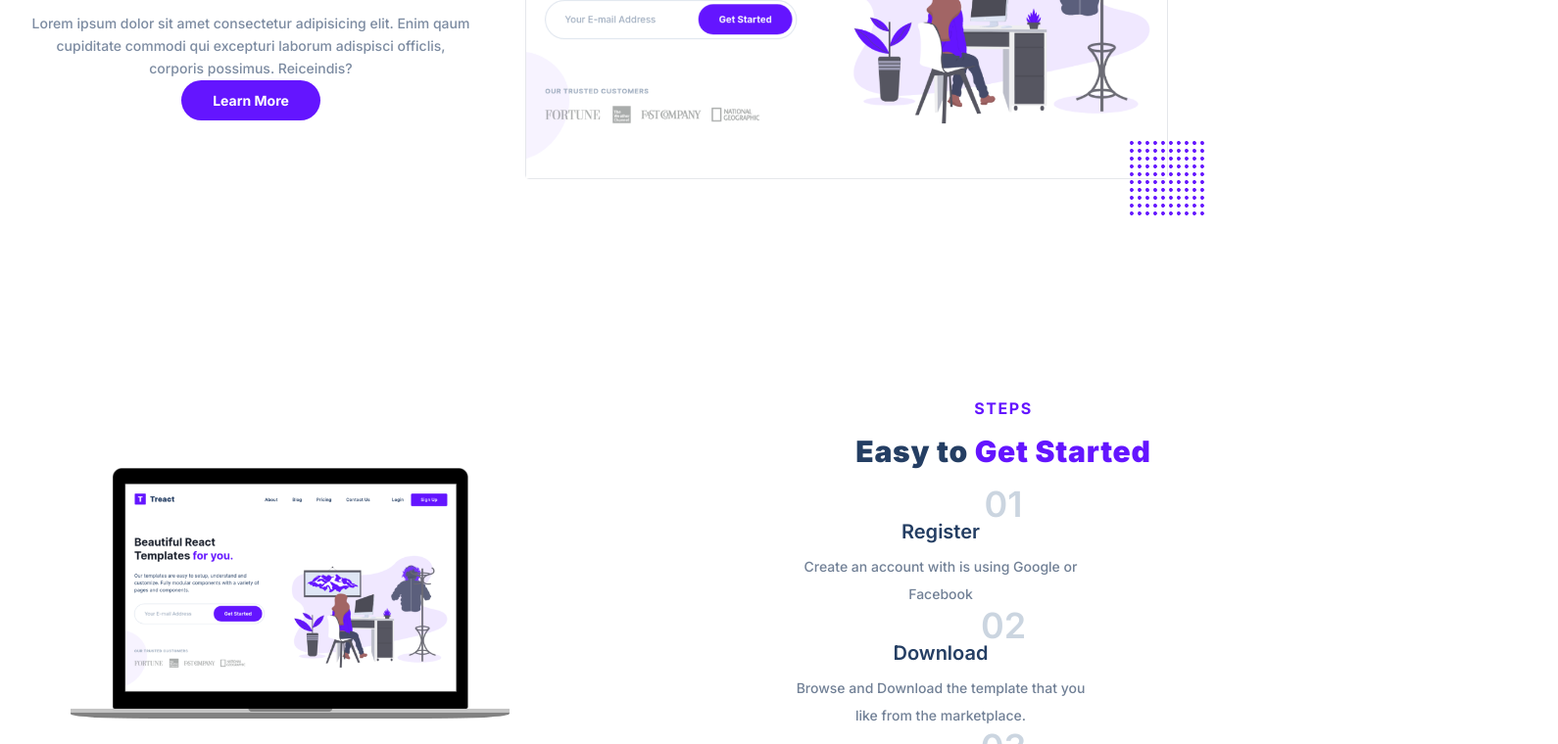
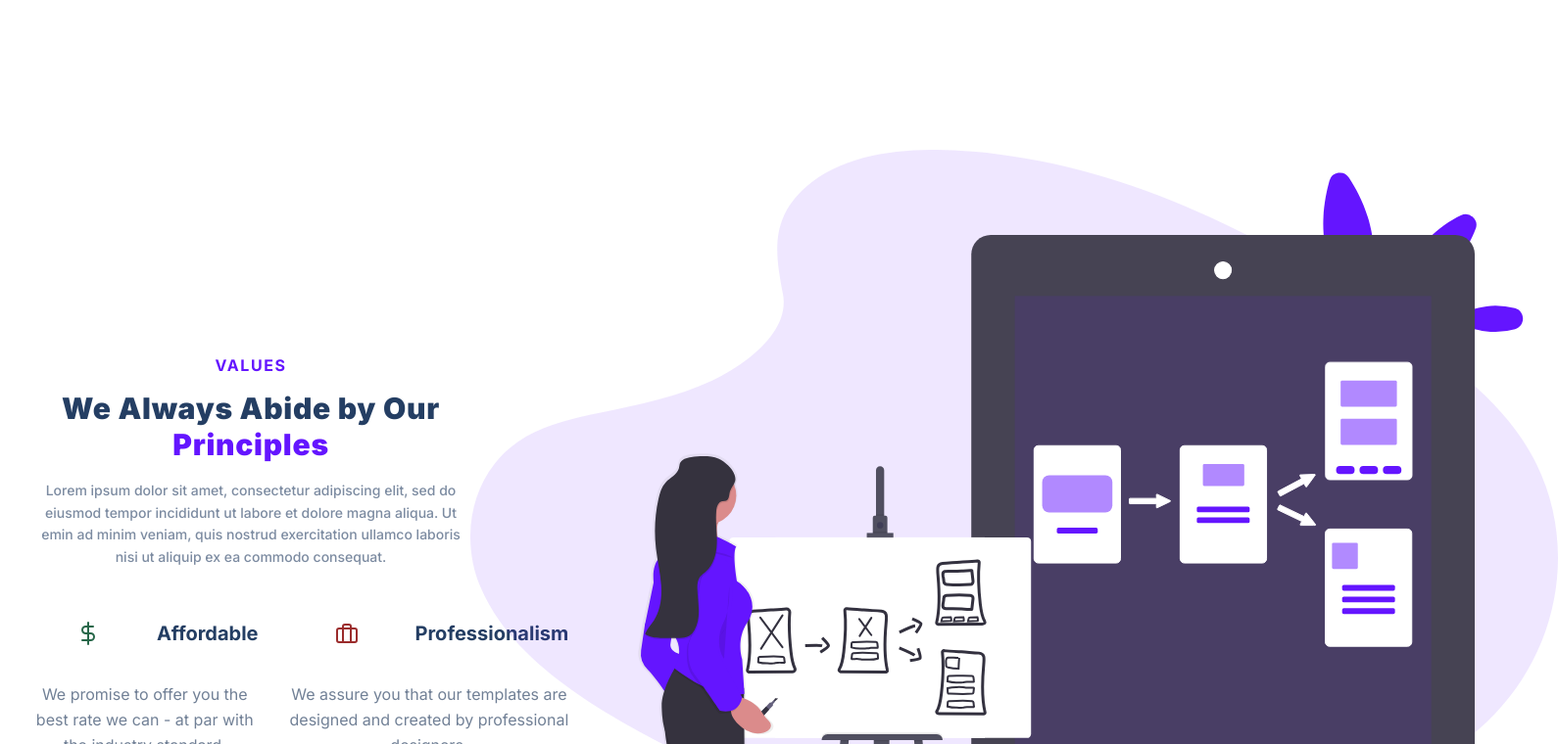
Before and after one commit to CFua23/treact-final-project, a plain HTML site: page index (1).html in a window 1280 px wide. Shown: the part 3082-3842 px from the top of the page at 98% size, 1590 px wide, since content can reach past the window. Drawn offline with Linux system fonts and the light colour scheme.

Commit message:
updated index.html

```diff
--- a/index (1).html
+++ b/index (1).html
@@ -101,7 +101,6 @@
                                 </div>
                           </div>
                         </div>
-                </div>
                 <div class="feature">
                 <div class="feature__row">
                     <figure class="feature__img--wrapper">
@@ -243,10 +242,9 @@
                     <div class="value">
                         <div class="value__title">
                             <figure class="value__img--wrapper">
-
-                                <svg xmlns="http://www.w3.org/2000/svg" width="24" height="24" viewBox="0 0 24 24" fill="none" stroke="rgba(155, 44, 44, 1)" stroke-width="2" stroke-linecap="round" stroke-linejoin="round" class="value__img">
-                        <rect x="2" y="7" width="20" height="14" rx="2" ry="2"></rect>
-                        <path d="M16 21V5a2 2 0 0 0-2-2h-4a2 2 0 0 0-2 2v16"></path>
+                             <svg xmlns="http://www.w3.org/2000/svg" width="24" height="24" viewBox="0 0 24 24" fill="none" stroke="rgba(39, 103, 73, 1)" stroke-width="2" stroke-linecap="round" stroke-linejoin="round" class="value__img">
+                        <line x1="12" y1="1" x2="12" y2="23"></line>
+                        <path d="M17 5H9.5a3.5 3.5 0 0 0 0 7h5a3.5 3.5 0 0 1 0 7H6"></path>
                       </svg>
 </figure>
                             </figure>
@@ -392,8 +390,8 @@
                     </button>
                     <div class="divider"></div>
                     <button class="testimonial__button">
-                        <svg fill="none" stroke="rgb(100,21,255)" stroke-linecap="round" stroke-linejoin="round" stroke-width="3" viewBox="0 0 24 24">
-                        <path d="M14 5l7 7m0 0l-7 7m7-7H3"></path>
+                    <svg fill="none" stroke="rgb(100,21,255)" stroke-linecap="round" stroke-linejoin="round" stroke-width="3" viewBox="0 0 24 24">
+                        <path d="M10 19l-7-7m0 0l7-7m-7 7h18"></path>
                       </svg>
                     </button>
                         </div>
--- a/style.css
+++ b/style.css
@@ -367,6 +367,7 @@
   box-sizing: border-box;
   font-family: "Inter", sans-serif;
   color: #243e63;
+  display: flex;
 }
 
 .feature__row {
@@ -375,6 +376,8 @@
   padding: 32px 8px;
   margin: 0 16px;
   text-align: center;
+  flex-wrap: wrap;
+  flex-direction:column;
 }
 
 .feature__img--wrapper {
@@ -382,6 +385,7 @@
   padding: 20px;
   border: 1px solid #e5e7eb;
   border-radius: 500px;
+  flex-wrap: wrap;
 }
 
 .feature__text {
@@ -482,6 +486,14 @@
   display: block;
 }
 
+#quality .btn {
+  margin-top: 32px;
+}
+
+.quality__img {
+  z-index: 1;
+}
+
 .section__title {
   font-size: 30px;
   margin-top: 16px;
@@ -602,6 +614,11 @@
   font-weight: 500;
   line-height: 2;
 }
+
+.step {
+  display: flex;
+  align-items: flex-start;
+}
 /*
 
 VALUES ↓
@@ -635,13 +652,13 @@
 
 .value:nth-of-type(1) {
   margin-top: 32px;
-  margin-right: 0px;
+  margin-right: 32px;
   align-items: center;
 }
 
 .value:nth-of-type(2) {
   margin-top: 32px;
-  margin-right: 0px;
+  margin-right: 32px;
   align-items: center;
 }
 
@@ -662,6 +679,44 @@
 .vaules__img {
   width: 100%;
   max-width: 448px;
+}
+
+.value.plan:nth-child(2) .value__img--wrapper {
+  background-color: #feb2b2;
+}
+
+.value__img--wrapper {
+  border-radius: 50%;
+  display: flex;
+  justify-content: center;
+  align-items: center;
+  width: 36px;
+  height: 36px;
+}
+
+.value__name {
+  margin-left: 12px;
+  font-size: 20px;
+  font-weight: bold;
+}
+
+.values__list {
+  margin-left: 0px;
+  margin-right: 0px;
+  display: flex;
+  max-width: none;
+  flex-direction: row;
+}
+
+.value__title {
+  display: flex;
+  align-items: center;
+}
+
+.value__para {
+  margin-top: 16px;
+  line-height: 1.623;
+  color: #718096;
 }
 /*
 
```
